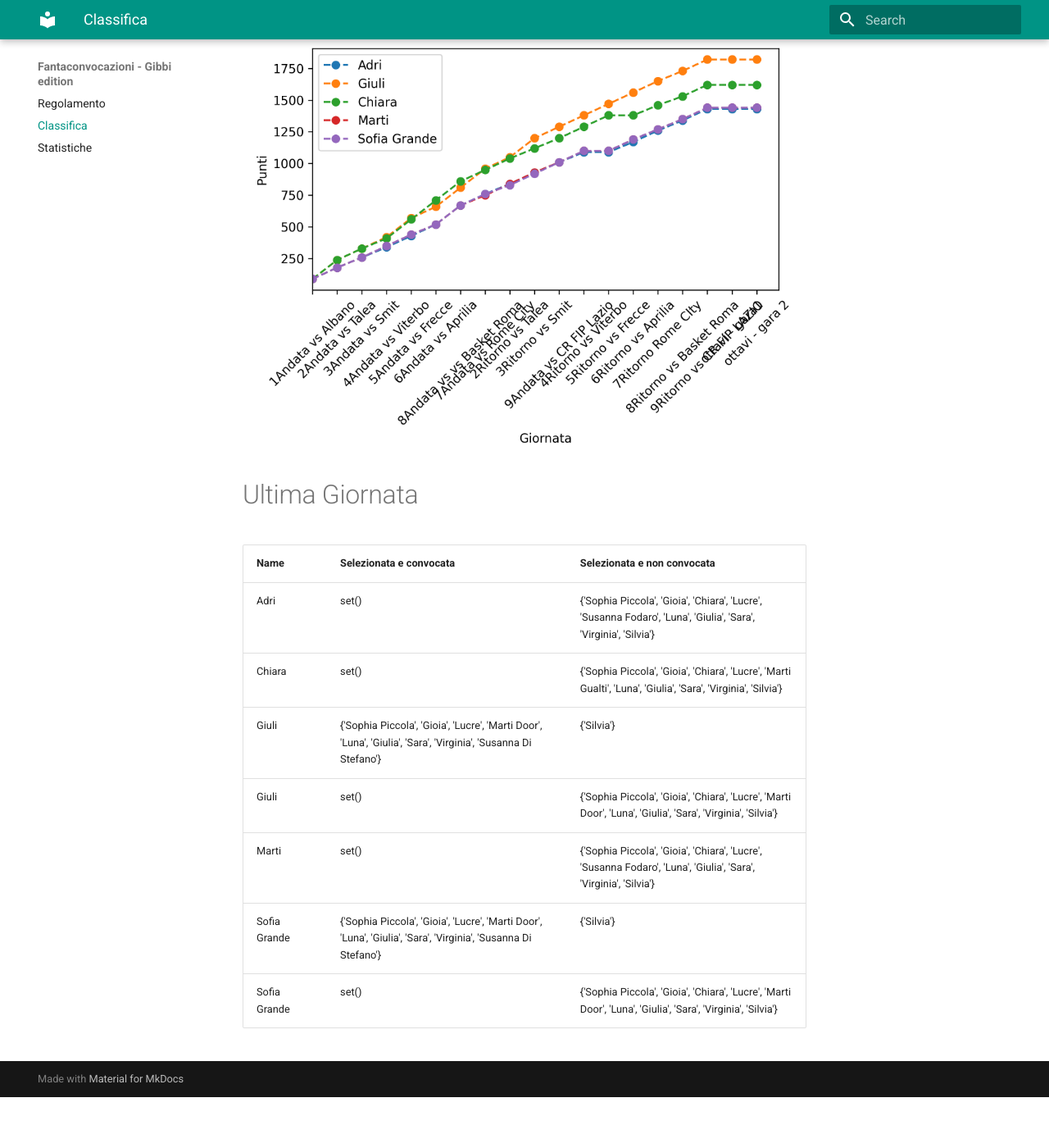
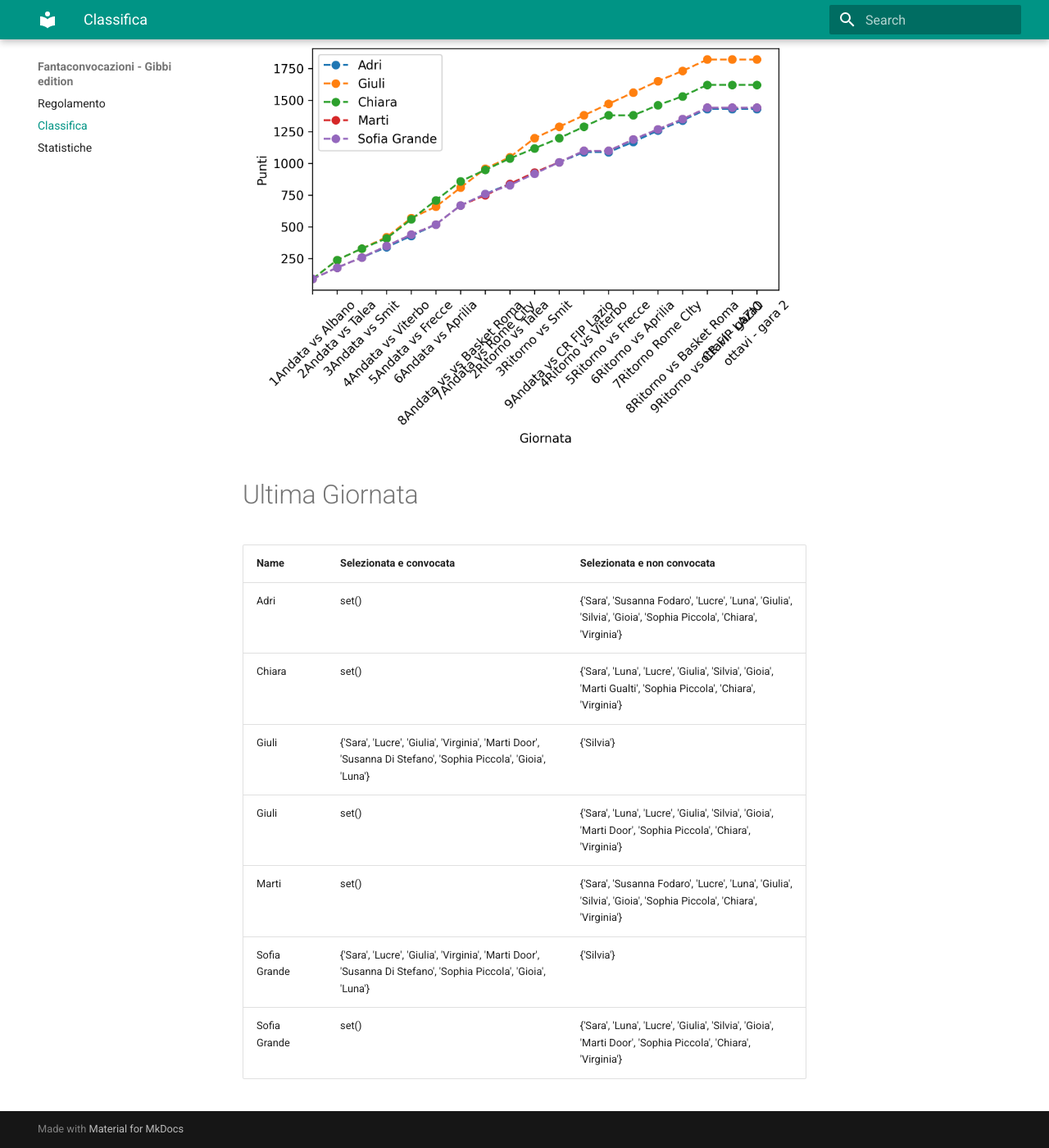
Before and after one commit to martinig94/fantagibbi, an MkDocs documentation site: the page built from docs/Classifica.md, in a window 1280 px wide and 1400 px high, scrolled down 565 px. Shown: the whole window at 82% size. Built offline with MkDocs 1.6.1 and Material for MkDocs 9.7.7, drawn with Linux system fonts in a browser that asks for light colours; before the commit the page ends 1903 px from its top, so only the background shows below that.

Commit message:
Auto-update from main.py

```diff
--- a/docs/Classifica.md
+++ b/docs/Classifica.md
@@ -18,11 +18,11 @@
 <!-- START_TABLE CORRECT -->
 | Name         | Selezionata e convocata                                                                                        | Selezionata e non convocata                                                                                      |
 |:-------------|:---------------------------------------------------------------------------------------------------------------|:-----------------------------------------------------------------------------------------------------------------|
-| Adri         | set()                                                                                                          | {'Sophia Piccola', 'Gioia', 'Chiara', 'Lucre', 'Susanna Fodaro', 'Luna', 'Giulia', 'Sara', 'Virginia', 'Silvia'} |
-| Chiara       | set()                                                                                                          | {'Sophia Piccola', 'Gioia', 'Chiara', 'Lucre', 'Marti Gualti', 'Luna', 'Giulia', 'Sara', 'Virginia', 'Silvia'}   |
-| Giuli        | {'Sophia Piccola', 'Gioia', 'Lucre', 'Marti Door', 'Luna', 'Giulia', 'Sara', 'Virginia', 'Susanna Di Stefano'} | {'Silvia'}                                                                                                       |
-| Giuli        | set()                                                                                                          | {'Sophia Piccola', 'Gioia', 'Chiara', 'Lucre', 'Marti Door', 'Luna', 'Giulia', 'Sara', 'Virginia', 'Silvia'}     |
-| Marti        | set()                                                                                                          | {'Sophia Piccola', 'Gioia', 'Chiara', 'Lucre', 'Susanna Fodaro', 'Luna', 'Giulia', 'Sara', 'Virginia', 'Silvia'} |
-| Sofia Grande | {'Sophia Piccola', 'Gioia', 'Lucre', 'Marti Door', 'Luna', 'Giulia', 'Sara', 'Virginia', 'Susanna Di Stefano'} | {'Silvia'}                                                                                                       |
-| Sofia Grande | set()                                                                                                          | {'Sophia Piccola', 'Gioia', 'Chiara', 'Lucre', 'Marti Door', 'Luna', 'Giulia', 'Sara', 'Virginia', 'Silvia'}     |
+| Adri         | set()                                                                                                          | {'Sara', 'Susanna Fodaro', 'Lucre', 'Luna', 'Giulia', 'Silvia', 'Gioia', 'Sophia Piccola', 'Chiara', 'Virginia'} |
+| Chiara       | set()                                                                                                          | {'Sara', 'Luna', 'Lucre', 'Giulia', 'Silvia', 'Gioia', 'Marti Gualti', 'Sophia Piccola', 'Chiara', 'Virginia'}   |
+| Giuli        | {'Sara', 'Lucre', 'Giulia', 'Virginia', 'Marti Door', 'Susanna Di Stefano', 'Sophia Piccola', 'Gioia', 'Luna'} | {'Silvia'}                                                                                                       |
+| Giuli        | set()                                                                                                          | {'Sara', 'Luna', 'Lucre', 'Giulia', 'Silvia', 'Gioia', 'Marti Door', 'Sophia Piccola', 'Chiara', 'Virginia'}     |
+| Marti        | set()                                                                                                          | {'Sara', 'Susanna Fodaro', 'Lucre', 'Luna', 'Giulia', 'Silvia', 'Gioia', 'Sophia Piccola', 'Chiara', 'Virginia'} |
+| Sofia Grande | {'Sara', 'Lucre', 'Giulia', 'Virginia', 'Marti Door', 'Susanna Di Stefano', 'Sophia Piccola', 'Gioia', 'Luna'} | {'Silvia'}                                                                                                       |
+| Sofia Grande | set()                                                                                                          | {'Sara', 'Luna', 'Lucre', 'Giulia', 'Silvia', 'Gioia', 'Marti Door', 'Sophia Piccola', 'Chiara', 'Virginia'}     |
 <!-- END_TABLE CORRECT -->
```
